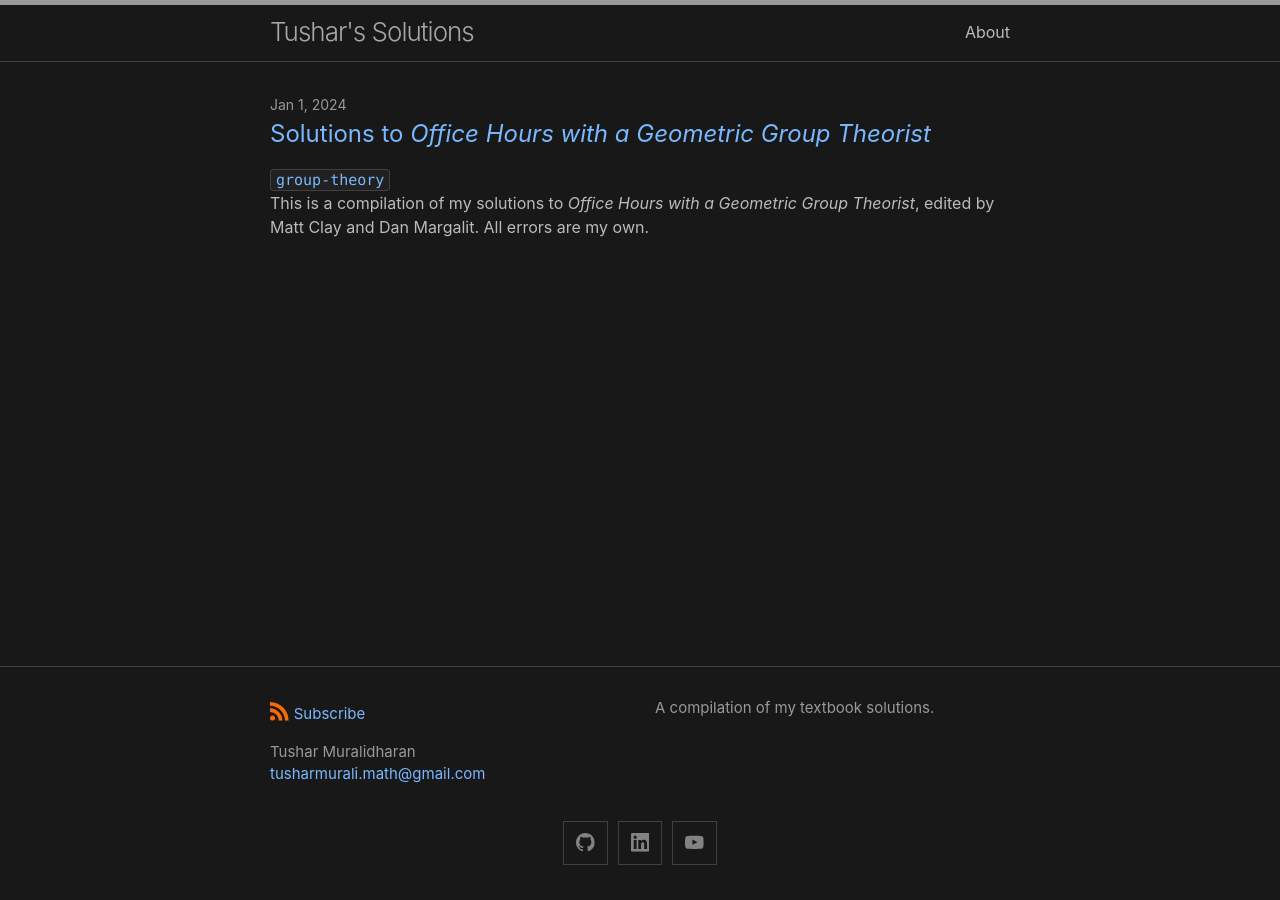
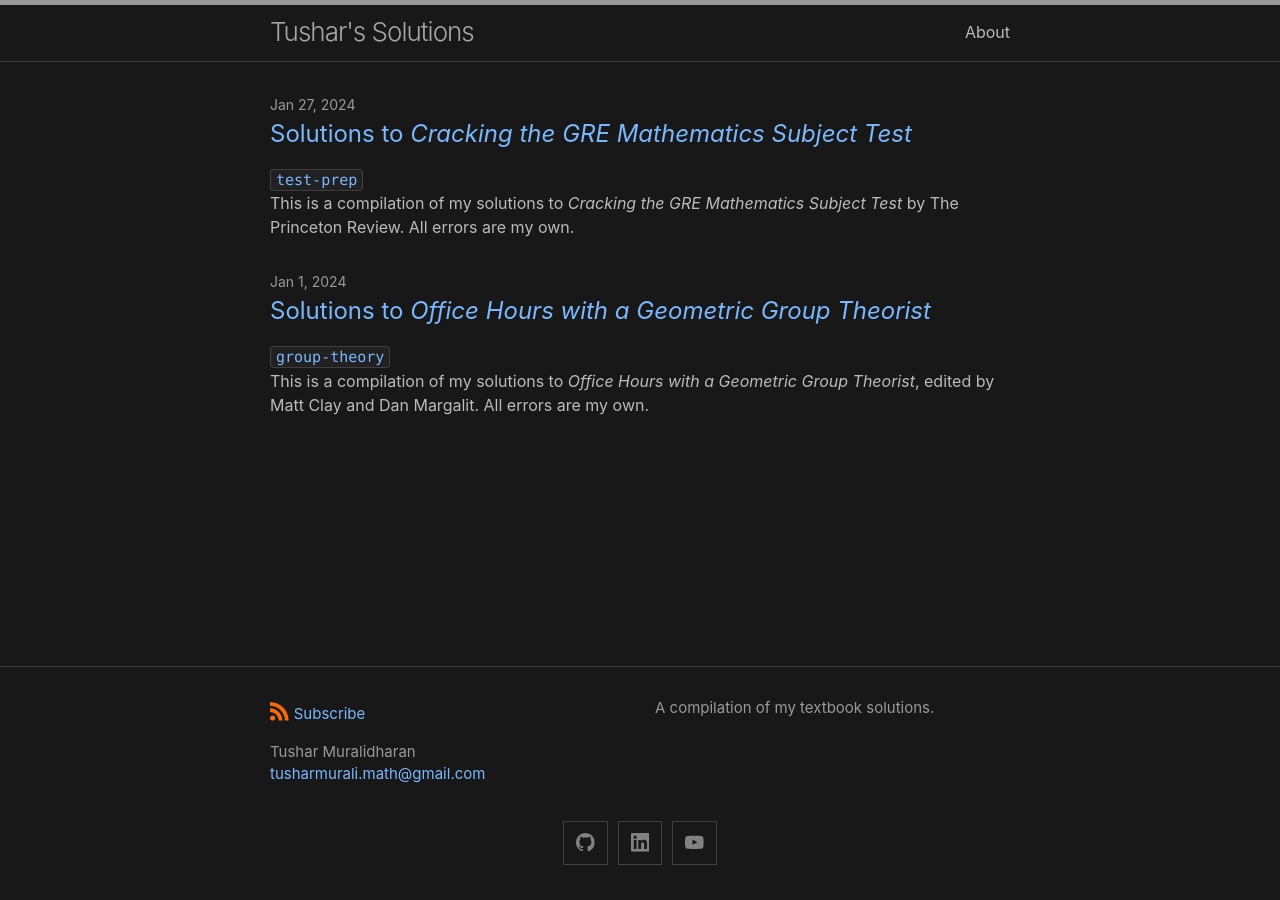
Before and after one commit to tusharmurali/solutions, a Jekyll site: the page built from index.md, in a window 1280 px wide. Built offline with Jekyll 4.4.1, drawn with Linux system fonts in a browser that asks for light colours.

Commit message:
Test alphabetized ordered lists

```diff
--- /dev/null
+++ b/_posts/2024-01-27-solutions-to-cracking-the-gre-mathematics-subject-test.md
@@ -0,0 +1,18 @@
+---
+layout: post
+title: "Solutions to *Cracking the GRE Mathematics Subject Test*"
+tags: test-prep
+author:
+- Tushar Muralidharan
+modified_date: 2024-01-27
+alphabetize_ordered_lists: true
+---
+
+This is a compilation of my solutions to *Cracking the GRE Mathematics Subject Test* by The Princeton Review. All errors are my own.
+
+## Chapter 1: Precalculus
+
+### Example 1.1
+
+1. Test
+2. Test
--- /dev/null
+++ b/tag/test-prep.md
@@ -0,0 +1,5 @@
+---
+layout: tag
+title: "Tag: test-prep"
+tag: test-prep
+---
```
Also changed, not shown: _layouts/post.html (+14 -1 lines).
